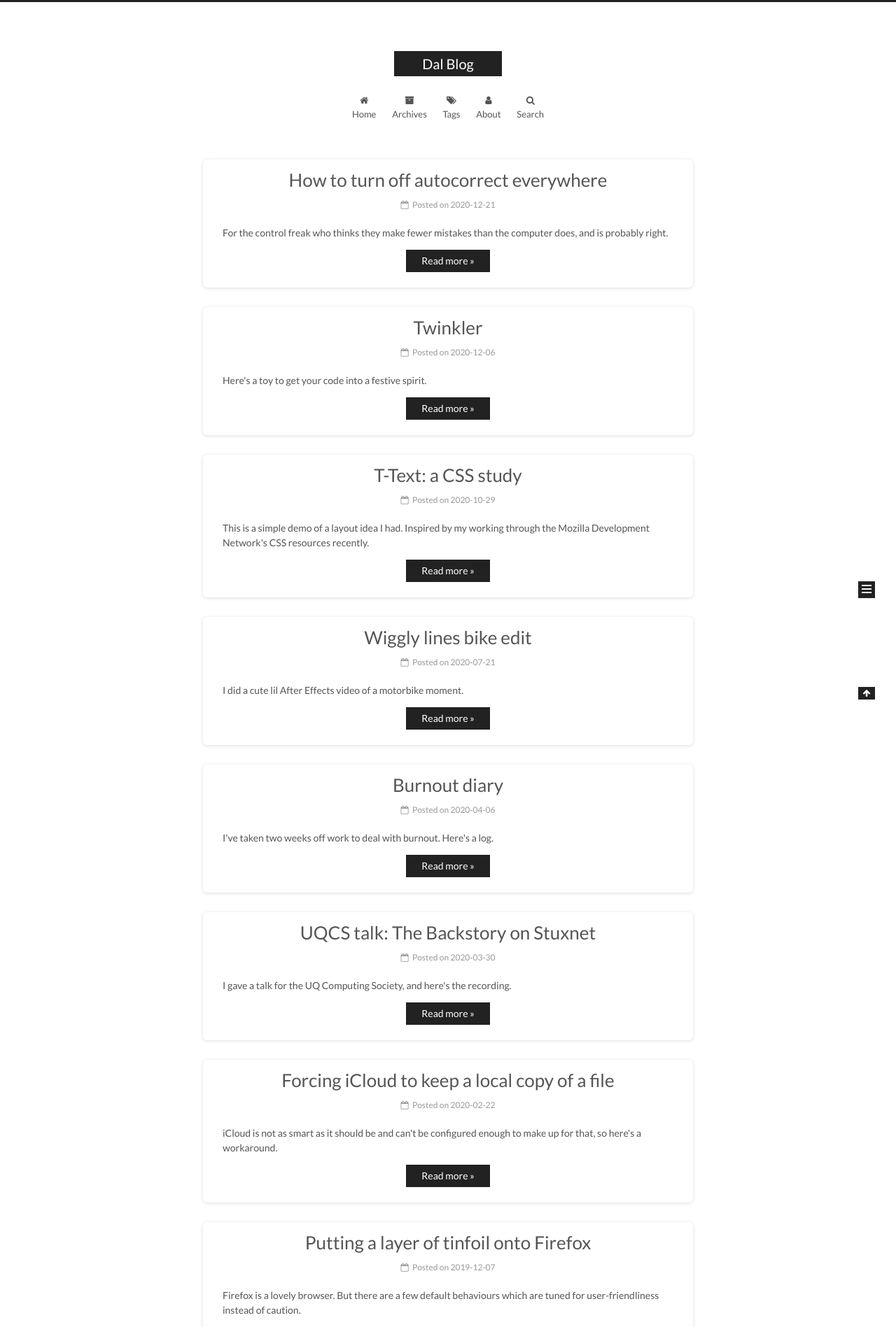
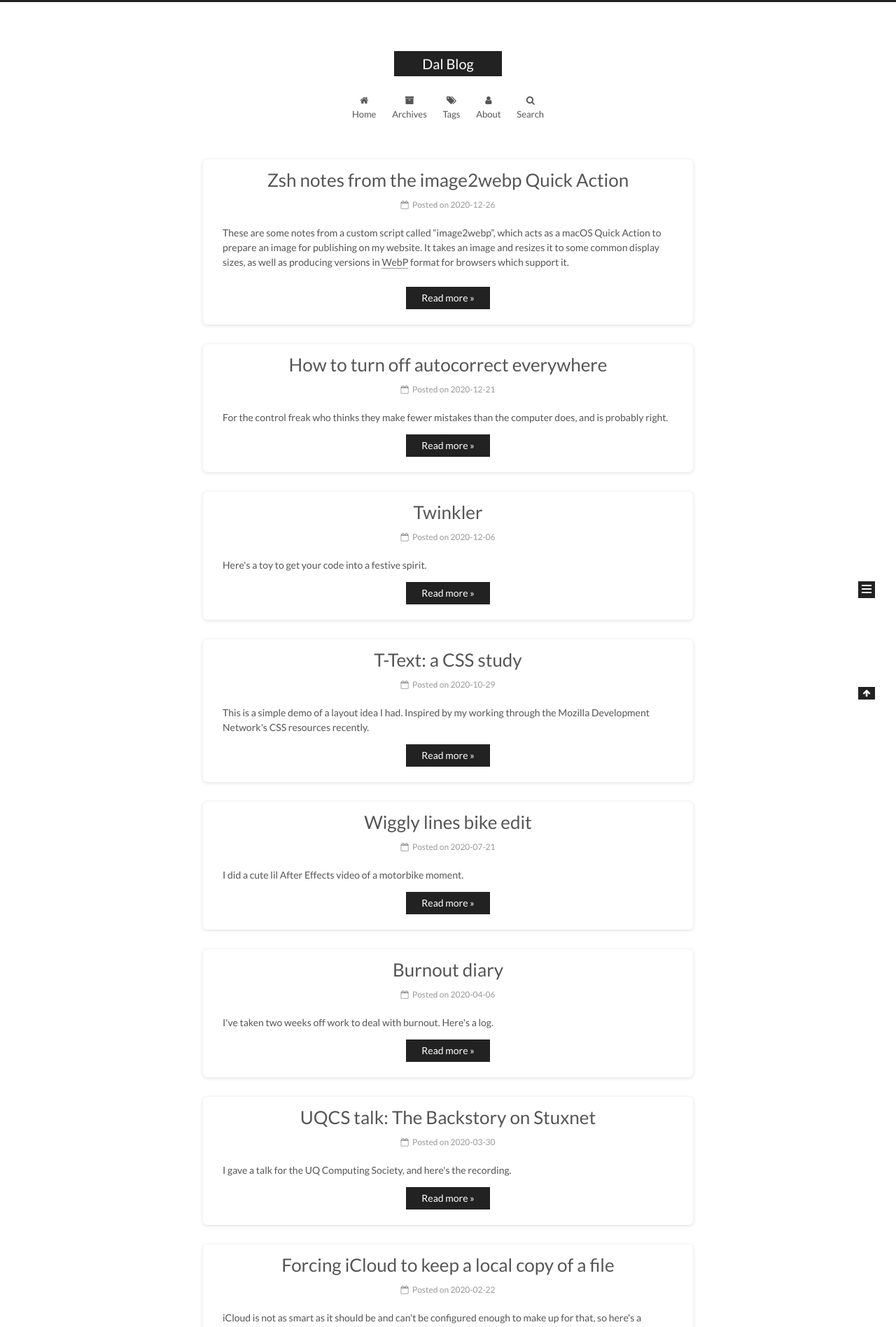
Before and after one commit to d-lord/d-lord.github.io, a Jekyll site: the page built from index.html, in a window 1280 px wide. Shown: the top 1897 px of the page at 70% size. Built offline with Jekyll 4.4.1, drawn with Linux system fonts in a browser that asks for light colours; the list of posts is cut into pages by our own code; some of the changed lines change nothing that is shown; some of the changed text lies outside the part shown.

Commit message:
Create image2webp post; disable section numbering for all posts

````diff
--- a/_config.yml
+++ b/_config.yml
@@ -245,7 +245,7 @@ toc:
   enable: true
 
   # Automatically add list number to toc.
-  number: true
+  number: false
 
   # If true, all words will placed on next lines if header width longer then sidebar width.
   wrap: false
--- /dev/null
+++ b/_posts/2020-12-26-automator-quick-action-notes.md
@@ -0,0 +1,127 @@
+---
+title: "Zsh notes from the image2webp Quick Action"
+date: 2020-12-26 00:00:00
+published: true
+thumbnail: /assets/images/resize_and_webp_source.png
+tags: macos automator zsh bash
+---
+
+These are some notes from a custom script called "image2webp", which acts as a macOS Quick Action to prepare an image for publishing on my website. It takes an image and resizes it to some common display sizes, as well as producing versions in [WebP](https://en.wikipedia.org/wiki/WebP) format for browsers which support it.
+
+<video src="https://lord.geek.nz/f/resize-and-webp-demo.mp4" style="max-width: 100%; width: 100%;" controls="true"></video>
+
+As you can see, the script is built into Finder, and you can right-click any image to create a folder containing web-ready versions.
+
+That's the demo. The rest of this post will discuss an issue with zsh and `$PATH`, and its possible solutions, in tedious technical detail.
+
+# Full analysis for nerds
+
+The action has two parts: a workflow using macOS' built-in Automator app, which shows up in Finder, and the shell script it calls upon to do the work.
+
+Here's the workflow itself.
+
+![Screenshot of the macOS Automator app, showing the workflow as a shell script.](/assets/images/resize_and_webp_source.png)
+
+## The problem
+
+Here it is: **All three of those programs aren't available in the default environment Automator runs scripts in**.
+
+The workflow depends on:
+  * `image2webp`, which depends on:
+    * `cwebp` (installed via homebrew)
+    * `imagemagick` (installed via homebrew)
+
+`image2webp` lives in my `~/bin` folder, along with a bunch of other home-grown scripts that I have in my `$PATH`. The other two are in `/usr/local/bin` as per usual.
+
+The workflow can invoke `~/bin/image2webp` directly, but when that runs, it won't by default have the homebrew paths for `/usr/local/bin/{cwebp,imagemagick}`.
+
+So how do we address that?
+
+## Solution 1
+
+Make the workflow source my `~/.zshrc`, which sets `PATH` to include `~/bin` and `/usr/local/bin`, and does a bunch of other (unneeded) stuff.
+
+**Performance?**  `time zsh -c 'exit'` reports 0.00s, so performance seems okay.
+
+**Security?** I control this workflow and my dotfiles (so no issue with my side of the code) and if there's any issue with homebrew, cwebp, imagemagick or a dependency, I have to accept that risk.
+
+Seems simple, clean, and while it's theoretically inefficient, the evidence seems to say it's efficient enough.
+
+**If I were at work, I'd stop here**. But this is a hobby, so let's see if it can be improved!
+
+## Solution 2
+
+Make the workflow hard-code the path to the script, and the script probably has to hard-code the paths to the binaries. Seems non-portable and fiddly.
+
+## Solution 3
+
+Make the workflow embed the whole script (instead of calling out to it), including the paths to the binaries.
+
+Slightly more portable, much less fiddly, but means you can't invoke the script outside of calling the workflow (i.e. not from a regular terminal). And I do do that sometimes.
+
+## Solution 4
+
+Isolate the path settings: create a custom `~/.zsh_paths` or similar, source it from the workflow, and have that sourced by `~/.zshrc`.
+
+This is basically what my `~/.profile` is - a set of environment variables.
+
+## Solution 5
+
+Make the workflow source `~/.profile` directly.
+
+Yeah, this works nicely. It's cleaner than sourcing the whole `~/.zshrc` but doesn't constrain anything into being aware of custom paths.
+This is also a good reminder to check whether I'm setting any paths in `~/.zshrc` directly. No, I'm not, and not in `~/.bashrc` either.
+
+However, while reading [StackOverflow's most popular zsh question](https://superuser.com/q/187639/352136) [^1], I realised that my setup was slightly wrong. In short, mine was set up like this:
+
+```zsh
+# ~/.zshrc loads ~/.profile, if it exists, with this:
+[[ -e ~/.profile ]] && emulate sh -c 'source ~/.profile'
+# ~/.zprofile doesn't exist
+```
+
+But the consensus is that it should be like this:
+
+```zsh
+# ~/.zshrc has no awareness of profiles
+# ~/.zprofile loads ~/.profile, if it exists, with the same command:
+[[ -e ~/.profile ]] && emulate sh -c 'source ~/.profile'
+```
+
+So, that leads us to...
+
+## Solution 6
+
+I made the change above. Then the workflow won't need to explicitly load anything. It runs the built-in `/bin/zsh`, which will surely act like a sensible zsh and read the profile file itself.
+
+When I tried this, it didn't work! The zsh provided by macOS doesn't read `~/.zprofile`. Why??
+
+## Solution 7
+
+Make the workflow load `~/.zprofile` (aka go right back to solution 5).
+
+It still requires an explicit load line, but now it feels like the _right_ load line.
+
+But wait, [what's this?](https://apple.stackexchange.com/a/388623/87067) There's a place explicitly for environment variables, called `.zshenv`?
+
+## Solution 8
+
+Move all profile lines into `~/.zshenv` and remove the explicit `~/.profile` read from `~/.zprofile`. This is read even in a non-interactive shell (which Automator workflows seem to be), so the source line can be removed from workflows.
+
+**Upsides**: login and interactive shells both get the right paths set, all the time, with no manual sourcing.
+
+**Downsides**: divorces zsh and other (i.e. bash) environments further. If I still use bash for anything other than from zsh (when those variables will be exported), the two configs will get out of sync.
+
+## Solution 9
+
+Delete all the bash config too and put a ring on zsh 💍. I'm initially wary, but then think - given that macOS has shifted off bash and onto zsh altogether, and remoting into bash-oriented hosts won't be affected, maybe I'm willing to take that chance for the sake of simplicity.
+
+I'm probably going to start using zsh-specific features and then wonder in future, on other hosts, where that stuff is - but I'm already comfortable having a local blinged-up Vim and using remote stock Vims, so I'm OK with that.
+
+Also, my bash config is [saved in git](https://github.com/d-lord/dotfiles/blob/4200600b65846a2c1912d9ab5e36035e192ad94e/.bashrc) so deletion is never permanent.
+
+![Meme: "Friendship ended with bash. Zsh is my new best friend"](/assets/images/friendship_ended_with_bash_zsh.png)
+
+If you've made it this far, congratulations. I hope this has helped you on whatever quest you were on. **Why not say hi in the comments?**
+
+[^1]: [Source for that claim](https://superuser.com/questions/tagged/zsh?sort=MostVotes)
````
Also changed, not shown: assets/images/friendship_ended_with_bash_zsh.png (added), assets/images/resize_and_webp_source.png (added).
